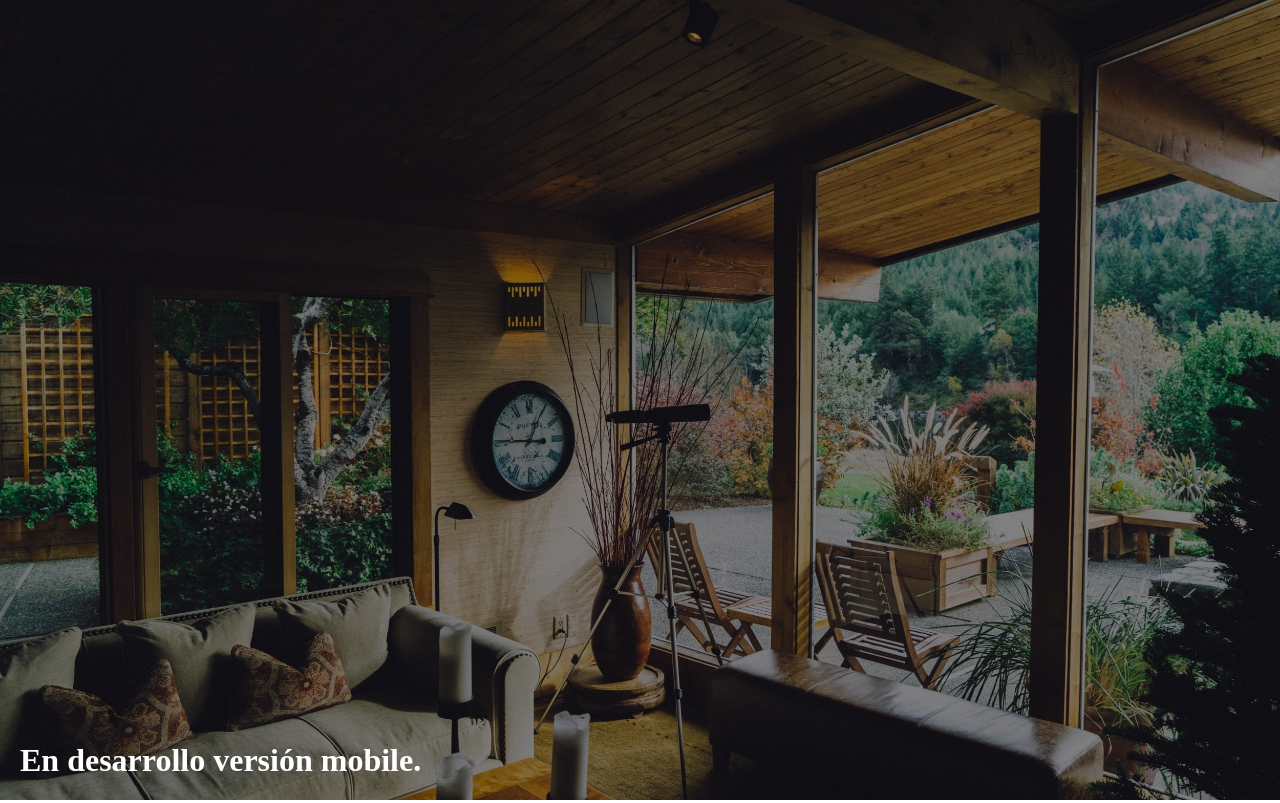
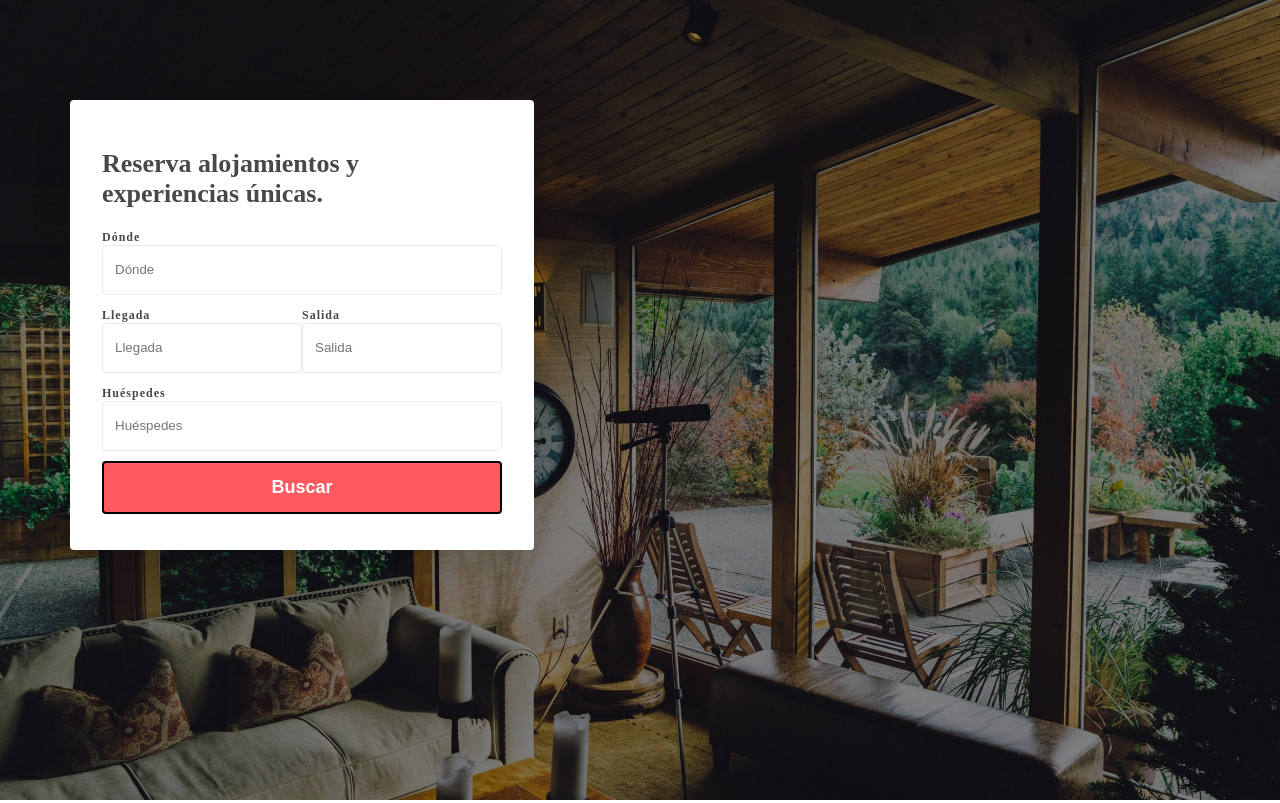
Before and after one commit to Alejandro04/Learning-UI, a plain HTML site: page index.html in a window 1280 px wide. Shown: the top 803 px of the page. Drawn offline with Linux system fonts and the light colour scheme.

Commit message:
form reservation desktop

```diff
--- a/index.html
+++ b/index.html
@@ -15,8 +15,34 @@
         <div class="title_responsive">
             <h1>Reserva alojamientos y experiencias únicas.</h1>
         </div>
-        <div class="title_desktop">
-            <h1>En desarrollo versión mobile.</h1>
+        <div class="container_form_reservation_desktop">
+            <div></div>
+            <div class="form_reservation_desktop">
+                <div class="title_desktop">
+                    <h1>Reserva alojamientos y experiencias únicas.</h1>
+                </div>
+                <div>
+                    <label for="">Dónde</label>
+                    <input type="text" placeholder="Dónde" class="input">
+                </div>
+                <div class="form_responsive_items">
+                    <div>
+                        <label for="">Llegada</label>
+                        <input type="text" placeholder="Llegada" class="input input_items" id="llegada_desktop" readonly="">
+                    </div>
+                    <div>
+                        <label for="">Salida</label>
+                        <input type="text" placeholder="Salida" class="input input_items" id="llegada_desktop" readonly="">
+                    </div>
+                </div>
+                <div>
+                    <label for="">Huéspedes</label>
+                    <input type="text" placeholder="Huéspedes" class="input">
+                </div>
+                <div>
+                    <button class="btn_search_reservation_responsive">Buscar</button>
+                </div>
+            </div>
         </div>
     </div>
     <div class="container">
@@ -84,16 +110,20 @@
 
     <div class="categories">
         <div class="item_categories">
-            <img src="https://a0.muscache.com/4ea/air/v2/pictures/8b7519ec-2c82-4c09-8233-fd4d2715bbf9.jpg?t=r:w375-h250-sfit,e:fjpg-c80" alt="">
+            <img src="https://a0.muscache.com/4ea/air/v2/pictures/8b7519ec-2c82-4c09-8233-fd4d2715bbf9.jpg?t=r:w375-h250-sfit,e:fjpg-c80"
+                alt="">
         </div>
         <div class="item_categories">
-            <img src="https://a0.muscache.com/4ea/air/v2/pictures/a77ee672-e790-4362-8cc5-52bec1371ece.jpg?t=r:w375-h250-sfit,e:fjpg-c80" alt="">
+            <img src="https://a0.muscache.com/4ea/air/v2/pictures/a77ee672-e790-4362-8cc5-52bec1371ece.jpg?t=r:w375-h250-sfit,e:fjpg-c80"
+                alt="">
         </div>
         <div class="item_categories">
-            <img src="https://a0.muscache.com/4ea/air/v2/pictures/38f2bfd6-1f4d-46d7-babf-61657deef302.jpg?t=r:w375-h250-sfit,e:fjpg-c80" alt="">
+            <img src="https://a0.muscache.com/4ea/air/v2/pictures/38f2bfd6-1f4d-46d7-babf-61657deef302.jpg?t=r:w375-h250-sfit,e:fjpg-c80"
+                alt="">
         </div>
         <div class="item_categories">
-            <img src="https://a0.muscache.com/4ea/air/v2/pictures/da2d8e97-90b7-409f-94ac-5ab0327c289b.jpg?t=r:w375-h250-sfit,e:fjpg-c80" alt="">
+            <img src="https://a0.muscache.com/4ea/air/v2/pictures/da2d8e97-90b7-409f-94ac-5ab0327c289b.jpg?t=r:w375-h250-sfit,e:fjpg-c80"
+                alt="">
         </div>
     </div>
 
@@ -108,18 +138,18 @@
             });
         })
 
-        document.getElementById('llegada').addEventListener('click', function(e) {
-            document.getElementById("calendar_container").style.display="block"
+        document.getElementById('llegada').addEventListener('click', function (e) {
+            document.getElementById("calendar_container").style.display = "block"
             /*Contador que controla el llenado de los input date, el active llena el dato*/
             document.getElementById("llegada_selected").value = "active"
             document.getElementById("salida_selected").value = "inactive"
         })
 
-        document.getElementById('salida').addEventListener('click', function(e) {
-            document.getElementById("calendar_container").style.display="block"
-           /*Contador que controla el llenado de los input date, el active llena el dato*/
-           document.getElementById("salida_selected").value = "active"
-           document.getElementById("llegada_selected").value = "inactive"
+        document.getElementById('salida').addEventListener('click', function (e) {
+            document.getElementById("calendar_container").style.display = "block"
+            /*Contador que controla el llenado de los input date, el active llena el dato*/
+            document.getElementById("salida_selected").value = "active"
+            document.getElementById("llegada_selected").value = "inactive"
         })
 
     </script>
--- a/public/style.css
+++ b/public/style.css
@@ -84,7 +84,7 @@ label {
 }
 
 .vcal-week > span{
-    font-size: 10px !important;
+    font-size: 10px;
 }
 /************END CALENDAR**********/
 
@@ -107,15 +107,12 @@ label {
     bottom: 0;
     margin-left: 20px;
 }
-.title_desktop {
-    color: white;
-    box-shadow: 2px;
-    position: absolute;
-    bottom: 0;
-    margin-left: 20px;
+.container_form_reservation_desktop{
     display: none;
 }
-
+.title_desktop > h1{
+    font-size: 26px;
+}
 
 @media screen and (max-width: 480px) {
     .input {
@@ -142,9 +139,21 @@ label {
     .form_reservation_responsive {
         display: none;
     }
-    .title_desktop{
-        display: block;
+    .container_form_reservation_desktop{
+        display: grid;
+        grid-template-columns:  70px 1fr;
+        grid-template-rows: 550px;
     }
+    .form_reservation_desktop{
+        background-color: rgb(255, 255, 255);
+        border-radius: 4px;
+        padding: 32px 32px 24px;
+        width: 400px;
+        box-shadow: rgba(0, 0, 0, 0.12) 0px 16px 40px;
+        color: #484848;
+        margin-top: 100px;
+    }
+
 }
 
 @media screen and (min-width: 950px) {}
```
